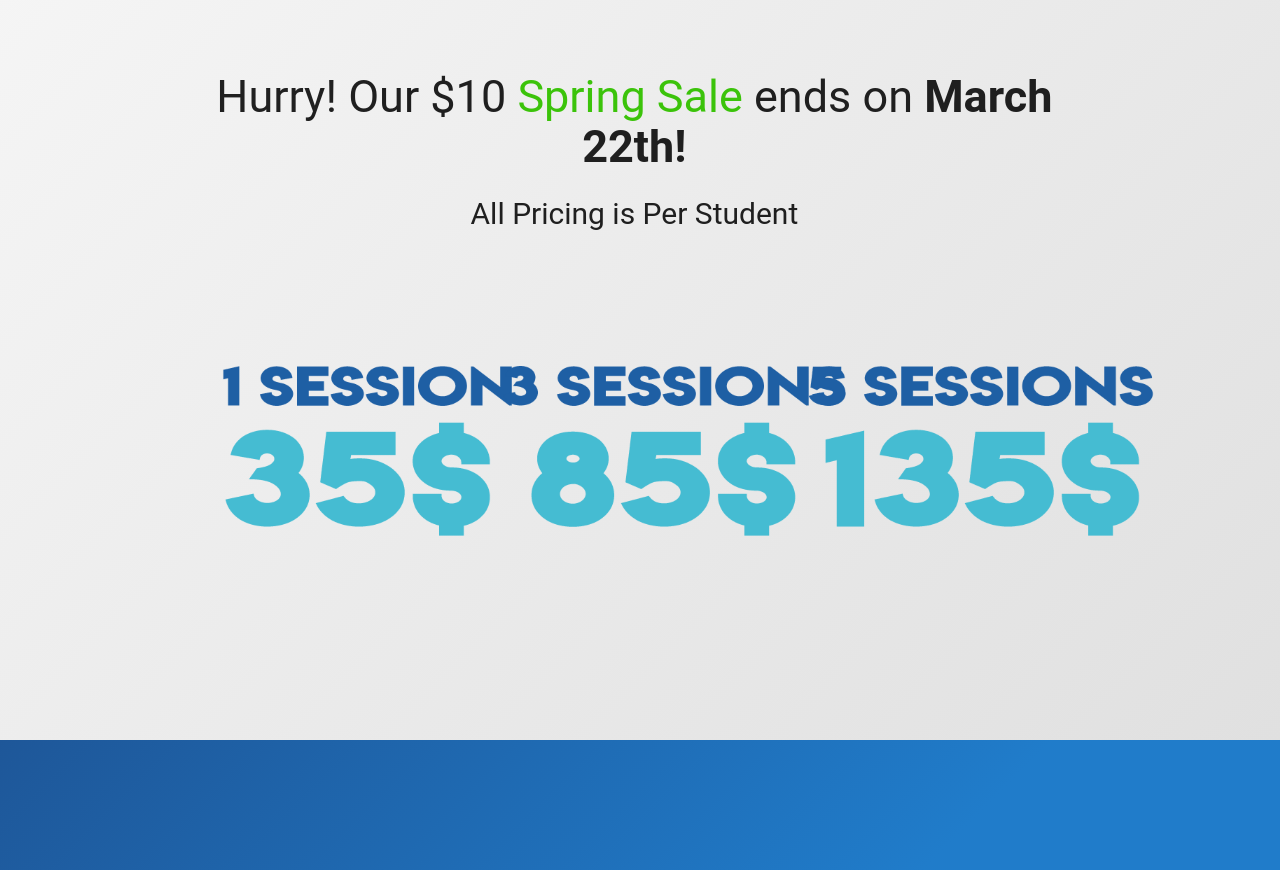
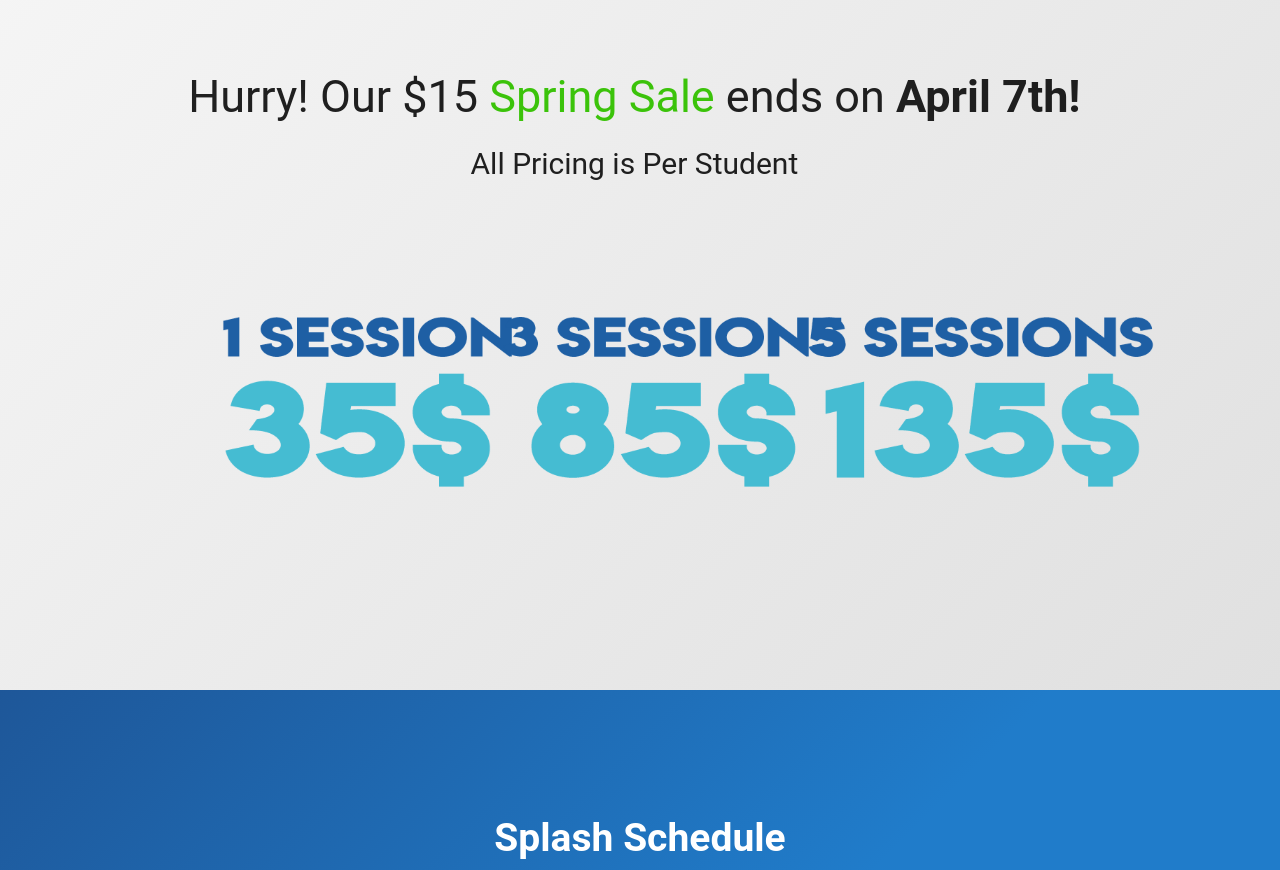
Before and after one commit to hackMHS/hackmhs.github.io, a website: page splash/index.html in a window 1280 px wide. Shown: the part 1339-2209 px from the top of the page. Drawn offline with nearby package versions, Linux system fonts and the light colour scheme; a script that the page names is missing; files whose address does not match are found by name; a web font is replaced by a local one.

Commit message:
Update index.html

```diff
--- a/splash/index.html
+++ b/splash/index.html
@@ -133,7 +133,7 @@
         </div>
           <!--<br>-->
           <div class="row" style="margin-right: 0px; margin-top: 5rem">
-            <h1 class = "faq-header" style = "margin-top: auto;">Hurry! Our $10 <span style="color: #3bc30a;">Spring Sale</span> ends on <span class="heavy">March 22th!</span></h1>
+            <h1 class = "faq-header" style = "margin-top: auto;">Hurry! Our $15 <span style="color: #3bc30a;">Spring Sale</span> ends on <span class="heavy">April 7th!</span></h1>
             <h4 style="text-align: center; font-size: 2em;"> All Pricing is Per Student</h4>
           </div>
         <div class = "row">
```
